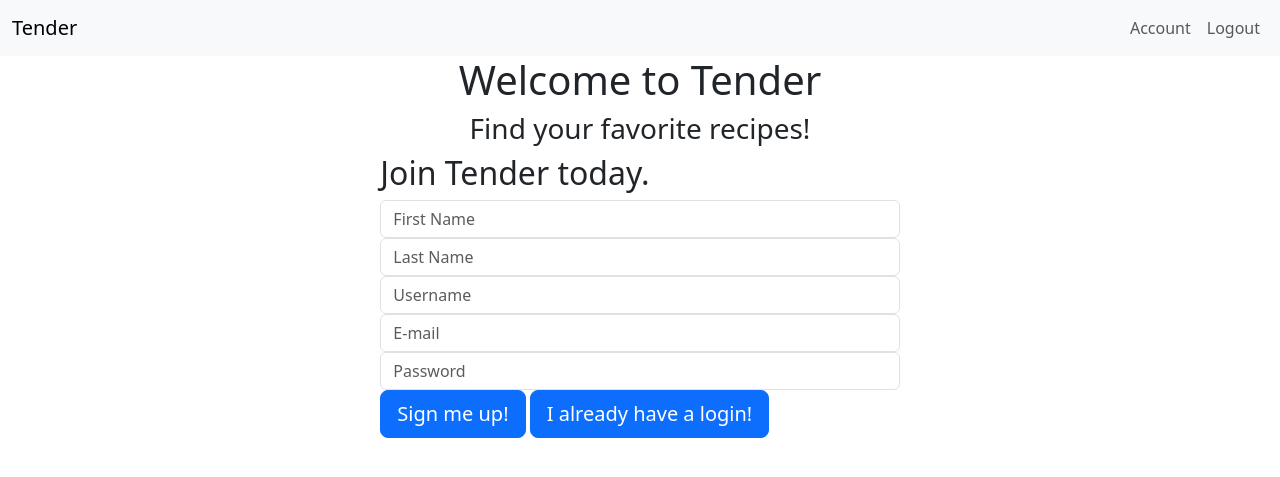
After one commit to agnesmcc/capstone_project_one, a Flask app: page /signup in a window 1280 px wide. The commit adds this page. Shown: the top 477 px of the page. Run offline with Flask 2, Linux system fonts and the light colour scheme; some libraries are stand-ins or nearby versions.

Commit message:
add basic user signup/sign in/logout

```diff
--- a/app.py
+++ b/app.py
@@ -2,7 +2,9 @@ import os
 
 from flask import Flask, render_template, request, flash, redirect, session, g
 from flask_debugtoolbar import DebugToolbarExtension
+from sqlalchemy.exc import IntegrityError
 
+from forms import UserAddForm, LoginForm, UserEditForm
 from models import db, connect_db, User, Recipe, List, ListsRecipes, UsersFavoritesRecipes
 
 CURR_USER_KEY = "curr_user"
@@ -26,6 +28,97 @@ connect_db(app)
 def homepage():
     """Show homepage with links to recipes and lists."""
 
+    if not g.user:
+        return redirect('/signup')
+
     recipes = Recipe.query.all()
 
     return render_template('home.html', recipes=recipes)
+
+@app.before_request
+def add_user_to_g():
+    """If we're logged in, add curr user to Flask global."""
+
+    if CURR_USER_KEY in session:
+        g.user = User.query.get(session[CURR_USER_KEY])
+
+    else:
+        g.user = None
+
+
+def do_login(user):
+    """Log in user."""
+
+    session[CURR_USER_KEY] = user.id
+
+
+def do_logout():
+    """Logout user."""
+
+    if CURR_USER_KEY in session:
+        del session[CURR_USER_KEY]
+
+
+@app.route('/signup', methods=["GET", "POST"])
+def signup():
+    """Handle user signup.
+
+    Create new user and add to DB. Redirect to home page.
+
+    If form not valid, present form.
+
+    If the there already is a user with that username: flash message
+    and re-present form.
+    """
+
+    form = UserAddForm()
+
+    if form.validate_on_submit():
+        try:
+            user = User.signup(
+                first_name=form.first_name.data,
+                last_name=form.last_name.data,
+                username=form.username.data,
+                password=form.password.data,
+                email=form.email.data,
+            )
+            db.session.commit()
+
+        except IntegrityError:
+            flash("Username already taken", 'danger')
+            return render_template('users/signup.html', form=form)
+
+        do_login(user)
+
+        return redirect("/")
+
+    else:
+        return render_template('users/signup.html', form=form)
+
+
+@app.route('/login', methods=["GET", "POST"])
+def login():
+    """Handle user login."""
+
+    form = LoginForm()
+
+    if form.validate_on_submit():
+        user = User.authenticate(form.username.data,
+                                 form.password.data)
+
+        if user:
+            do_login(user)
+            flash(f"Hello, {user.username}!", "success")
+            return redirect("/")
+
+        flash("Invalid credentials.", 'danger')
+
+    return render_template('users/login.html', form=form)
+
+
+@app.route('/logout')
+def logout():
+    """Handle logout of user."""
+    do_logout()
+    flash("Logged out successfully.", "success")
+    return redirect("/")
--- /dev/null
+++ b/forms.py
@@ -0,0 +1,26 @@
+from flask_wtf import FlaskForm
+from wtforms import StringField, PasswordField, TextAreaField
+from wtforms.validators import DataRequired, Email, Length
+
+
+class UserAddForm(FlaskForm):
+    """Form for adding users."""
+
+    first_name = StringField('First Name', validators=[DataRequired()])
+    last_name = StringField('Last Name', validators=[DataRequired()])
+    username = StringField('Username', validators=[DataRequired()])
+    email = StringField('E-mail', validators=[DataRequired(), Email()])
+    password = PasswordField('Password', validators=[Length(min=6)])
+
+class UserEditForm(FlaskForm):
+    """Form for editing users."""
+
+    username = StringField('Username', validators=[DataRequired()])
+    email = StringField('E-mail', validators=[DataRequired(), Email()])
+    password = PasswordField('Password', validators=[Length(min=6)])
+
+class LoginForm(FlaskForm):
+    """Login form."""
+
+    username = StringField('Username', validators=[DataRequired()])
+    password = PasswordField('Password', validators=[Length(min=6)])
--- a/models.py
+++ b/models.py
@@ -57,7 +57,7 @@ class User(db.Model):
         return f"<User #{self.id}: {self.username}, {self.email}>"
 
     @classmethod
-    def signup(cls, username, email, password):
+    def signup(cls, first_name, last_name, username, email, password):
         """Sign up user.
 
         Hashes password and adds user to system.
@@ -66,6 +66,8 @@ class User(db.Model):
         hashed_pwd = bcrypt.generate_password_hash(password).decode('UTF-8')
 
         user = User(
+            first_name=first_name,
+            last_name=last_name,
             username=username,
             email=email,
             password=hashed_pwd
--- a/templates/base.html
+++ b/templates/base.html
@@ -17,6 +17,21 @@
   <link rel="shortcut icon" href="/static/favicon.ico">
 </head>
 
+<body>
+  <nav class="navbar navbar-expand-lg bg-body-tertiary">
+    <div class="container-fluid">
+      <a class="navbar-brand" href="#">Tender</a>
+        <ul class="navbar-nav">
+          <li class="nav-item">
+            <a class="nav-link" href="#">Account</a>
+          </li>
+          <li class="nav-item">
+            <a class="nav-link" href="/logout">Logout</a>
+          </li>
+        </ul>
+    </div>
+  </nav>
+
   <div class="text-center">
     <h1>Welcome to Tender</h1>
     <h3>Find your favorite recipes!</h3>
@@ -25,6 +40,5 @@
   {% block content %}
   {% endblock %}
 
-</div>
 </body>
 </html>
--- /dev/null
+++ b/templates/users/signup.html
@@ -0,0 +1,24 @@
+{% extends 'base.html' %}
+
+{% block content %}
+
+  <div class="row justify-content-md-center">
+  <div class="col-md-7 col-lg-5">
+    <h2 class="join-message">Join Tender today.</h2>
+    <form method="POST" id="user_form">
+      {{ form.hidden_tag() }}
+
+      {% for field in form if field.widget.input_type != 'hidden' %}
+        {% for error in field.errors %}
+          <span class="text-danger">{{ error }}</span>
+        {% endfor %}
+        {{ field(placeholder=field.label.text, class="form-control") }}
+      {% endfor %}
+
+      <button class="btn btn-primary btn-lg btn-block">Sign me up!</button>
+      <a href="/login" class="btn btn-primary btn-lg btn-block">I already have a login!</a>
+    </form>
+  </div>
+</div>
+
+{% endblock %}
```
Also changed, not shown: templates/users/login.html (added, +24 -0 lines).
